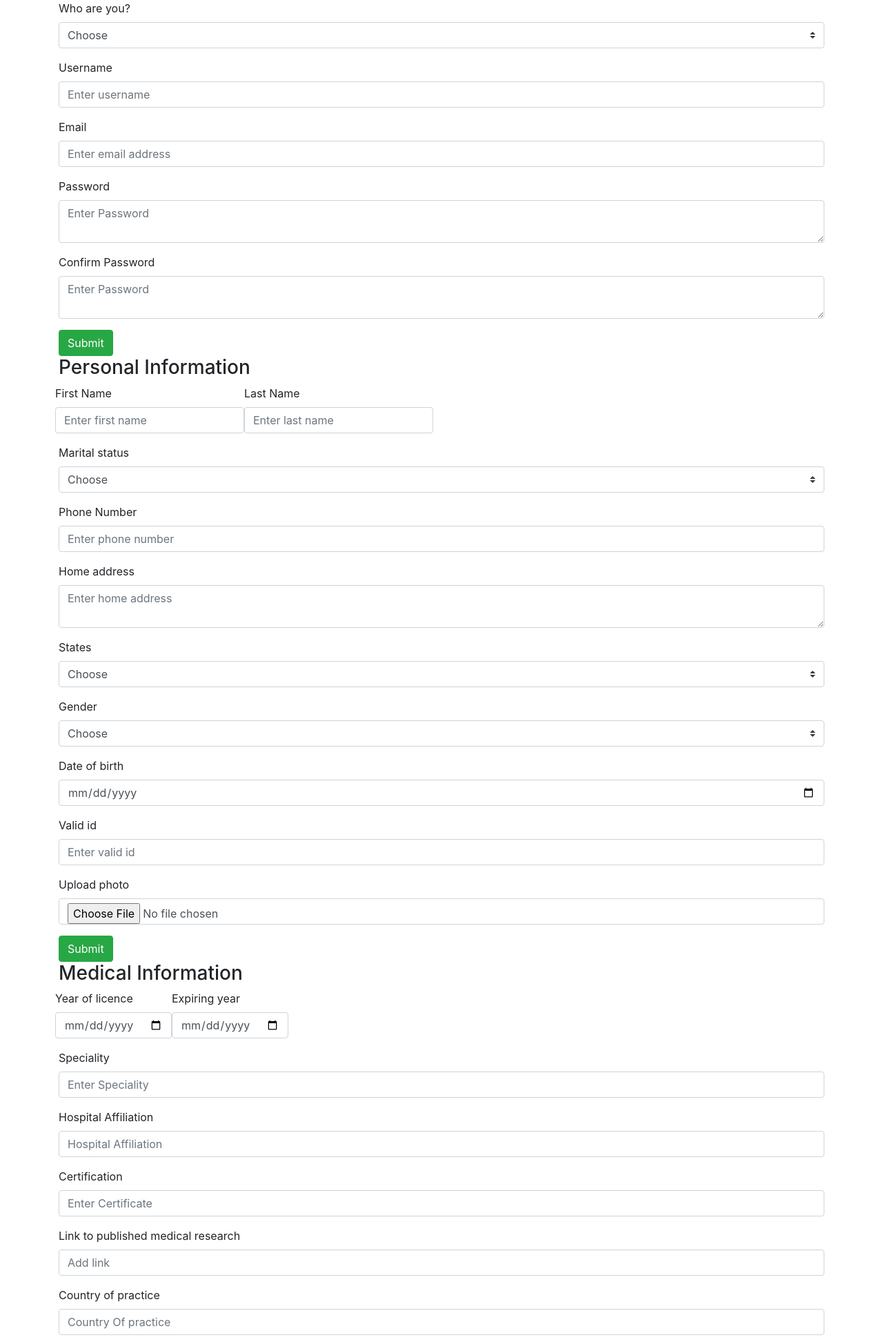
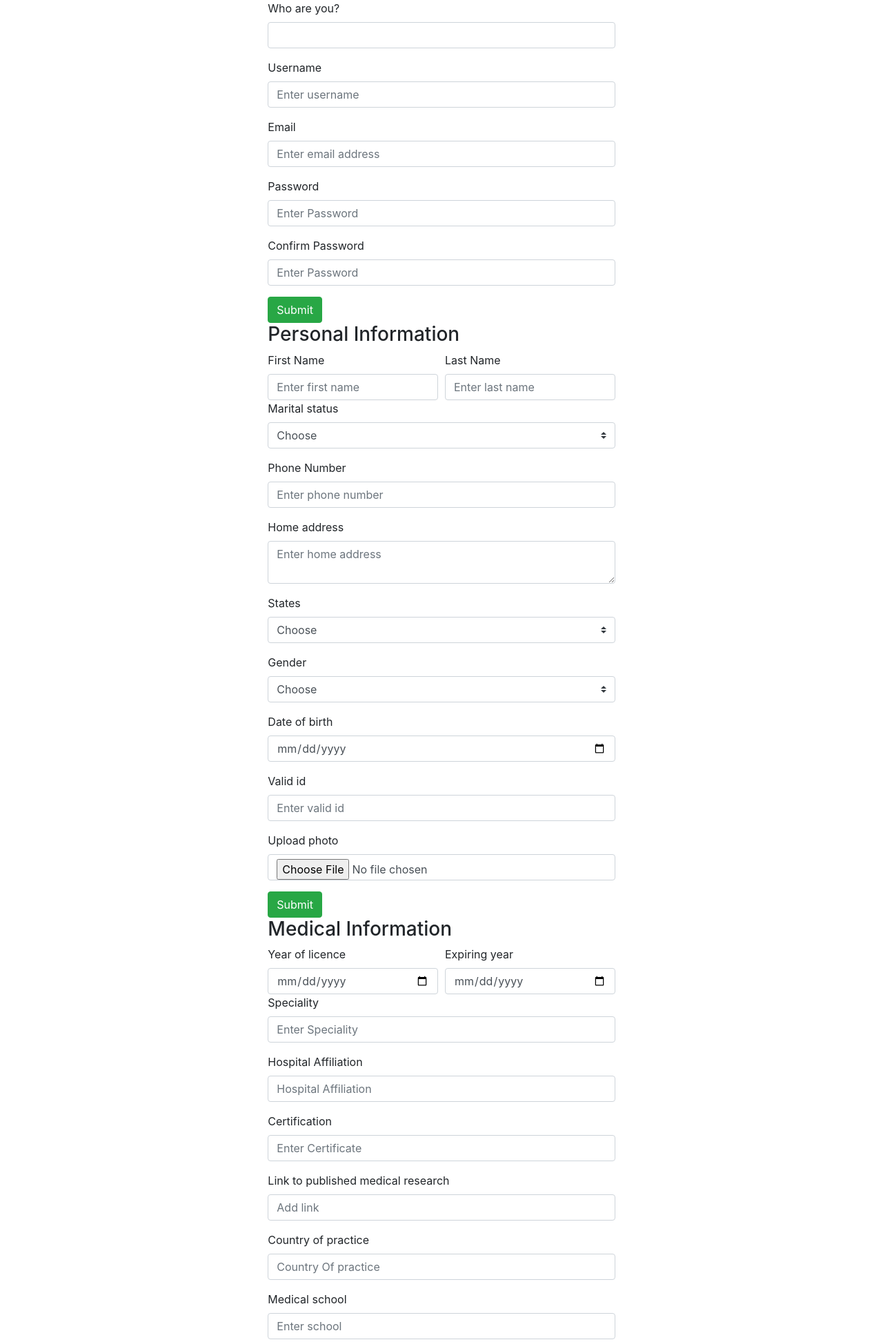
Before and after one commit to dreplica/E-medic, a Flask app: template templates/register.html in a window 1280 px wide. Shown: the top 1945 px of the page at 69% size. Run offline with Flask 2, Linux system fonts and the light colour scheme; the template is opened without the code that fills it, so the values that code supplies are empty; some libraries are stand-ins or nearby versions.

Commit message:
another commit

```diff
--- a/templates/register.html
+++ b/templates/register.html
@@ -8,16 +8,12 @@
     <title>E-medic</title>
 </head>
 <body>
-    <div class="container">
+    <div class="container col-md-5">
         <div>
             <form action="" method="post">
                 <div class="form-group">
                     <label for="type">Who are you?</label>
-                    <select class="custom-select" name="type">
-                        <option disabled selected>Choose</option>
-                        <option value="doctor">Doctor</option>
-                        <option value="patient">Patient</option>
-                    </select>
+                    <input type="text" name="type" id="input" class="form-control">
                 </div>
                 <div class="form-group">
                     <label for="username">Username</label>
@@ -29,11 +25,11 @@
                 </div>
                 <div class="form-group">
                     <label for="password">Password</label>
-                    <textarea name="password" class="form-control" placeholder="Enter Password"></textarea>
+                    <input type="password" name="password" class="form-control" placeholder="Enter Password">
                 </div>
                 <div class="form-group">
                     <label for="confirm">Confirm Password</label>
-                    <textarea name="confirm" class="form-control" placeholder="Enter Password"></textarea>
+                    <input type="confirm" name="confirm" class="form-control" placeholder="Enter Password">
                 </div>
                 <input type="submit" class="btn btn-success" value="Submit">
             </form>
@@ -42,11 +38,11 @@
             <form action="">
                 <h3>Personal Information</h3>
                 <div class="form-row">
-                    <div class="form-group">
+                    <div class="col">
                         <label for="firstname">First Name</label>
                         <input type="text" name="firstname" class="form-control" placeholder="Enter first name">
                     </div>
-                    <div class="form-group">
+                    <div class="col">
                         <label for="lasttname">Last Name</label>
                         <input type="text" name="lastname" class="form-control" placeholder="Enter last name">
                     </div>
@@ -101,11 +97,11 @@
             <form action="">
                 <h3>Medical Information</h3>
                 <div class="form-row">
-                    <div class="form-group">
+                    <div class="col">
                         <label for="firstname">Year of licence</label>
                         <input type="date" name="year1" class="form-control">
                     </div>
-                    <div class="form-group">
+                    <div class="col">
                         <label for="lasttname">Expiring year</label>
                         <input type="date" name="year2" class="form-control">
                     </div>
@@ -169,11 +165,11 @@
             <form action="">
                 <h3>Personal Information</h3>
                 <div class="form-row">
-                    <div class="form-group">
+                    <div class="col">
                         <label for="firstname">First Name</label>
                         <input type="text" name="firstname" class="form-control" placeholder="Enter first name">
                     </div>
-                    <div class="form-group">
+                    <div class="col">
                         <label for="lasttname">Last Name</label>
                         <input type="text" name="lastname" class="form-control" placeholder="Enter last name">
                     </div>
@@ -254,11 +250,11 @@
 
                 <h4>Next of kin</h4>
                 <div class="form-row">
-                    <div class="form-group">
+                    <div class="col">
                         <label for="firstname">First Name</label>
                         <input type="text" name="firstname" class="form-control" placeholder="Enter first name">
                     </div>
-                    <div class="form-group">
+                    <div class="col">
                         <label for="lasttname">Last Name</label>
                         <input type="text" name="lastname" class="form-control" placeholder="Enter last name">
                     </div>
```
